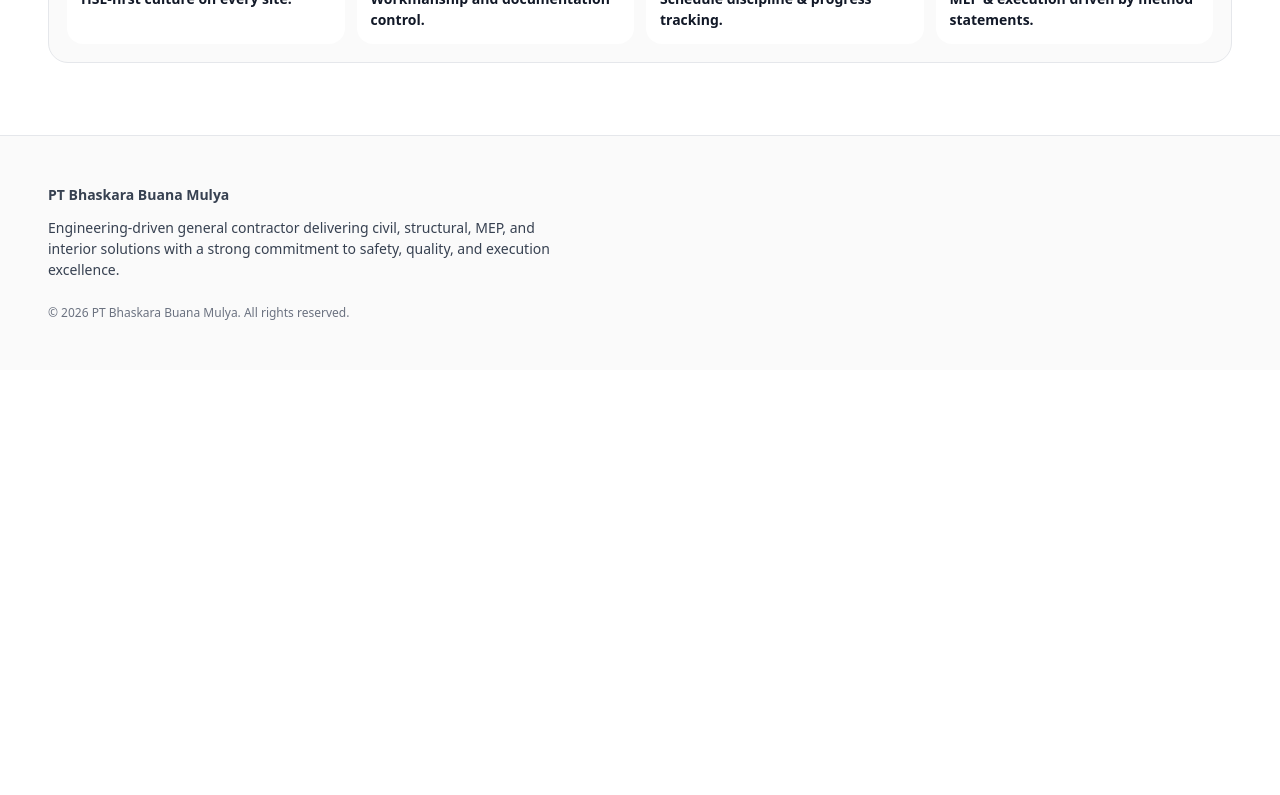
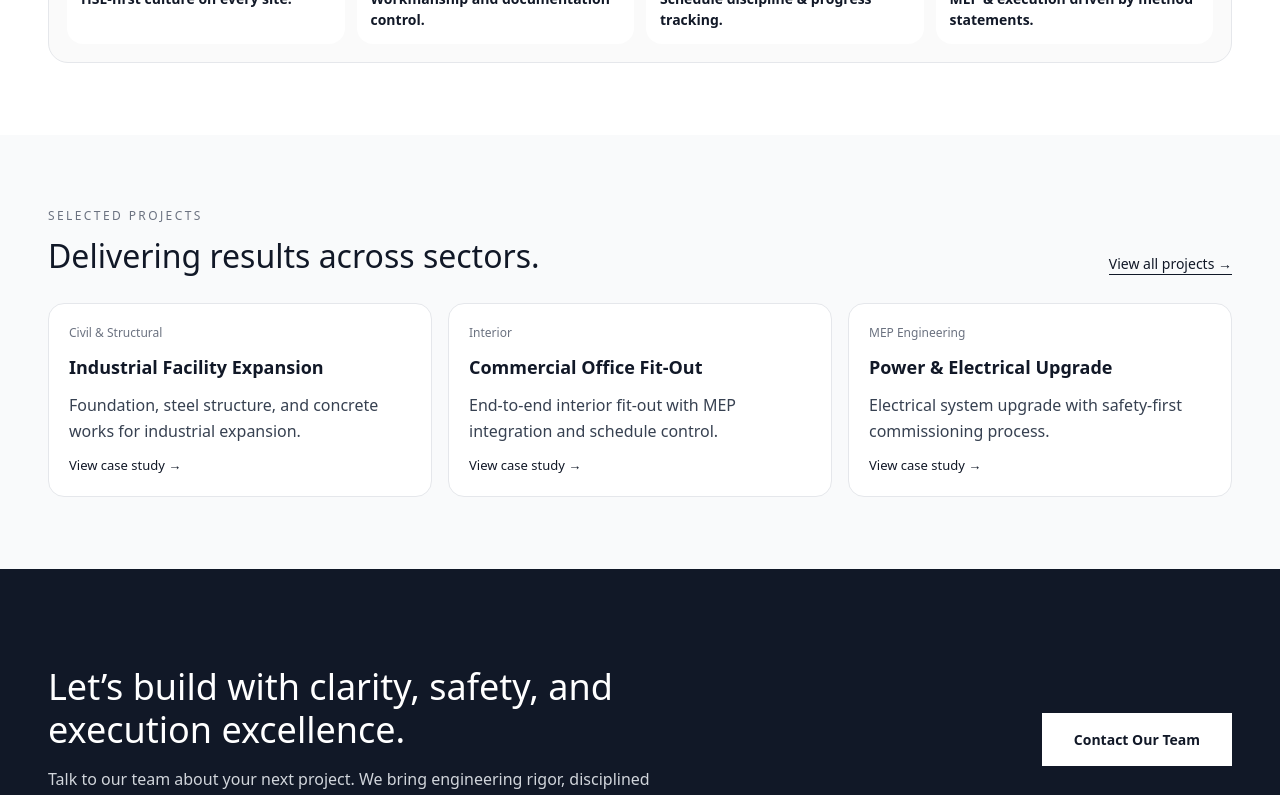
Before and after one commit to herlan-syihabudin/Bhaskara, a Next.js app: page / in a window 1280 px wide. Shown: the part 1340-2135 px from the top of the page. Before the commit the page ends 1710 px from the top, so only its background shows below. Built offline with nearby package versions, Linux system fonts and the light colour scheme.

Commit message:
Update page.tsx

```diff
--- a/app/page.tsx
+++ b/app/page.tsx
@@ -1,5 +1,7 @@
 import WhatWeDo from "@/components/home/WhatWeDo";
 import TrustBar from "@/components/home/TrustBar";
+import FeaturedProjects from "@/components/home/FeaturedProjects";
+import CallToAction from "@/components/home/CallToAction";
 
 export default function HomePage() {
   return (
@@ -82,6 +84,12 @@ export default function HomePage() {
 
       {/* TRUST BAR */}
       <TrustBar />
+
+            {/* FEATURED PROJECTS */}
+      <FeaturedProjects />
+
+      {/* CTA */}
+      <CallToAction />
     </>
   );
 }
```
